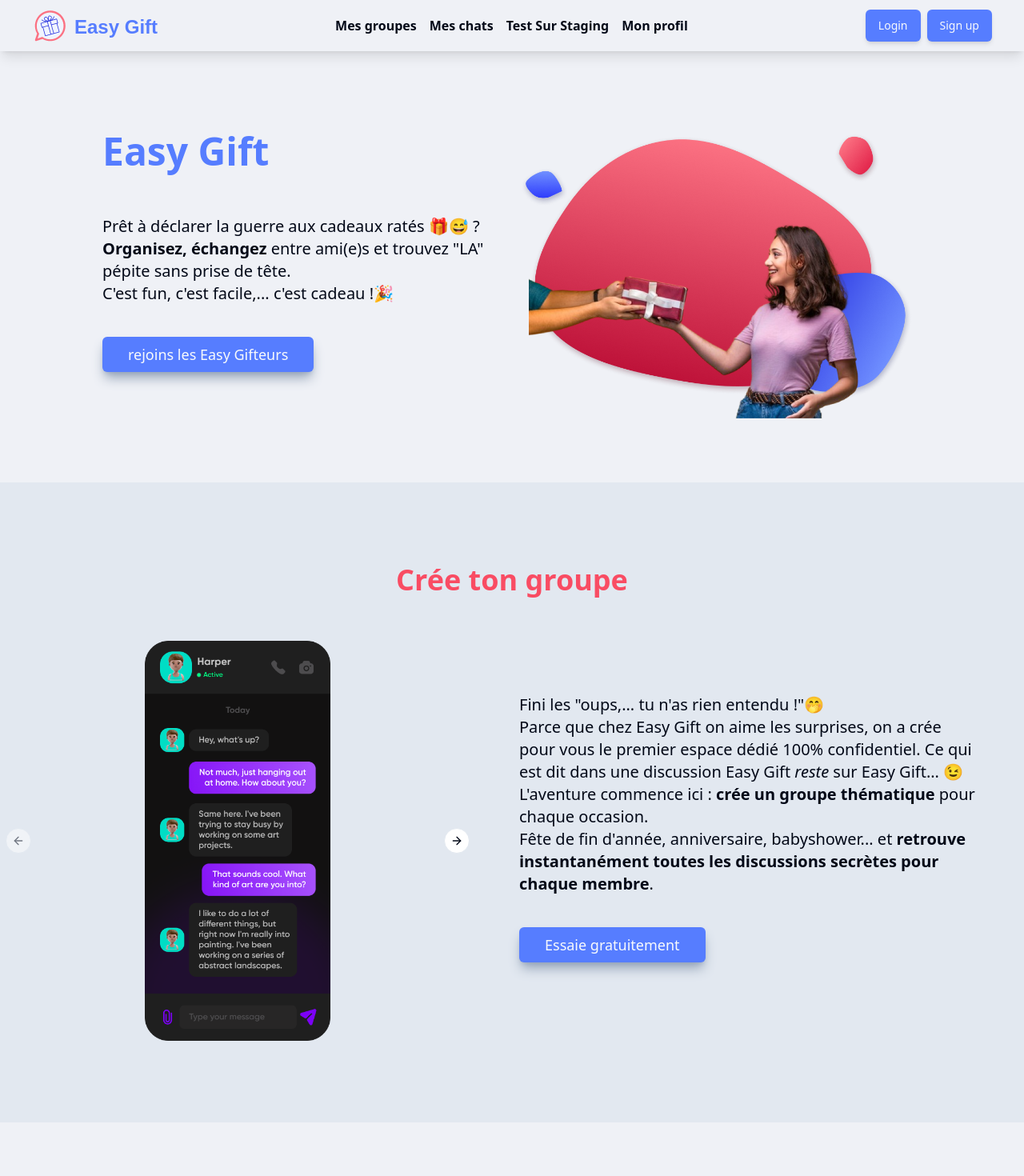
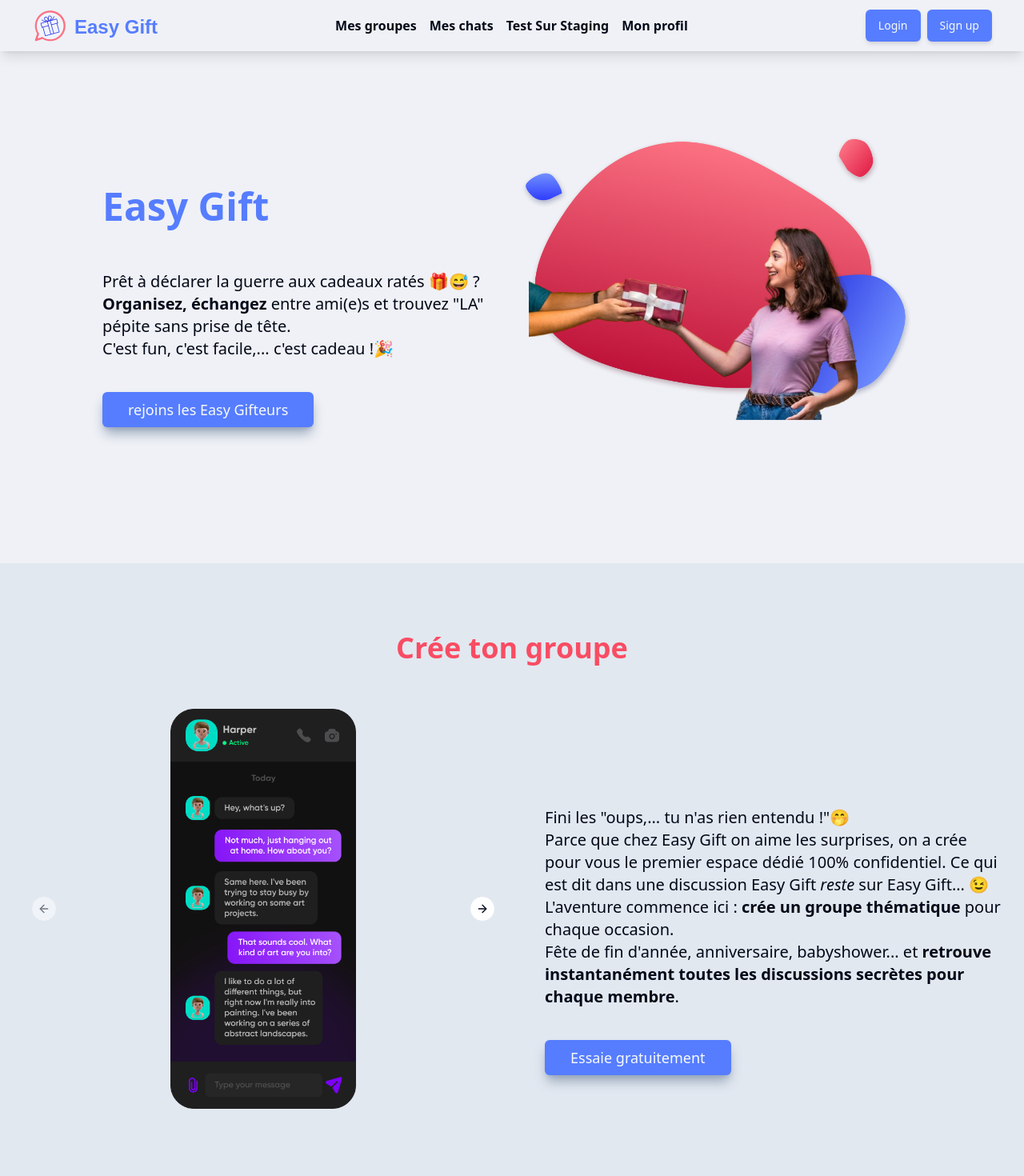
Before and after one commit to WildCodeSchool/2023-09-wns-bleu-easy-gift, a Next.js app in the folder frontend/: page / in a window 1280 px wide. Shown: the top 1470 px of the page at 80% size. Built offline with nearby package versions, Linux system fonts and the light colour scheme; no server answers.

Commit message:
changes sections on tablette et desktop devices

```diff
--- a/frontend/src/pages/index.tsx
+++ b/frontend/src/pages/index.tsx
@@ -26,8 +26,8 @@ export default function Home() {
   };
   return (
     <>
-      <section className='mb-16 min-h-40 h-auto flex flex-initial flex-wrap content-start items-center my-0 mx-auto w-4/5 md:mb-28 md:min-h-130 md:justify-evenly md:max-w-2xl lg:mb-40 lg:max-w-4xl xl:min-h-0 xl:mb-20 xl:max-w-7xl 2xl:max-w-[1800px] 2xl:content-center 2xl:mb-40 2xl:min-h-130'>
-        <div className='hidden relative w-full order-2 md:block  md:max-w-4xl md:min-w-96 lg:mb-24 lg:order-1 lg:max-w-xl:min-h-130 xl:max-w-lg xl:mb-0 2xl:max-w-3xl'>
+      <section className='mb-16 min-h-40 h-auto flex flex-initial flex-wrap content-start items-center my-0 mx-auto w-4/5 md:mb-28 md:min-h-80 md:justify-evenly md:max-w-2xl lg:flex-nowrap lg:mb-44 lg:max-w-7xl xl:mb-20 xl:min-h-120  2xl:max-w-[1800px] 2xl:min-h-150 2xl:content-center 2xl:mb-40'>
+        <div className='hidden relative w-full order-2 md:block  md:max-w-4xl md:min-w-96 lg:mb-24 lg:order-1 lg:max-w-xl:min-h-130 lg:max-w-lg lg:mb-0 2xl:max-w-4xl'>
           <Image
             src='/images/img-pages/hero-img.png'
             alt='hero of the page'
@@ -37,7 +37,7 @@ export default function Home() {
             priority={false}
           />
         </div>
-        <div className='h-auto mb-9 sm:max-w-2xl md:w-2/2 md:max-w-3xl lg:max-w-lg 2xl:max-w-2xl'>
+        <div className='h-auto mb-9 sm:max-w-2xl md:w-2/2 md:max-w-3xl lg:mb-0 lg:max-w-lg 2xl:max-w-2xl'>
           <h1 className='mb-10 text-4xl md:text-5xl md:mb-14 2xl::text-6xl font-bold text-primaryBlue'>
             Easy Gift
           </h1>
@@ -54,7 +54,7 @@ export default function Home() {
           </Button>
         </div>
       </section>
-      <section className='mb-28 mx-auto min-h-175 h-full bg-slate-200 flex flex-col justify-center items-center sm:min-h-160 md:min-h-170 lg:flex-wrap lg:flex-row lg:mb-32 lg:content-center lg:justify-around lg:min-h-140 2xl:pb-28 2xl:items-start 2xl:justify-center 2xl:mb-20 2xl:content-end 2xl:min-h-150 2xl:flex-row'>
+      <section className='mb-28 mx-auto min-h-175 h-full bg-slate-200 flex flex-col justify-center items-center sm:min-h-160 md:min-h-170 lg:pt-20 lg:pb-16 lg:flex-wrap lg:flex-row lg:mb-32 lg:content-center lg:justify-around lg:min-h-140 2xl:pt-0 xl:pb-0 2xl:items-start 2xl:justify-center 2xl:mb-20 2xl:content-end 2xl:min-h-150 2xl:flex-row'>
         <h2 className='w-4/5 text-3xl mb-8 text-primaryRed sm:text-center md:mb-10 md:text-4xl lg:w-full lg:mb-14 font-bold 2xl:text-5xl 2xl:mt-0 2xl:mb-28'>
           Crée ton groupe
         </h2>
@@ -83,7 +83,7 @@ export default function Home() {
             Essaie gratuitement
           </Button>
         </article>
-        <Carousel className='max-w-96 max-h-140 sm:max-w-xl 2xl:h-[576px] lg:order-2'>
+        <Carousel className='max-w-96 max-h-140 sm:max-w-xl lg:mb-28 lg:ml-16 lg:mr-16 2xl:h-[576px] lg:order-2'>
           <CarouselPrevious className='top-[-25px] left-8 md:top-2/4'>
             Précédent
           </CarouselPrevious>
```
